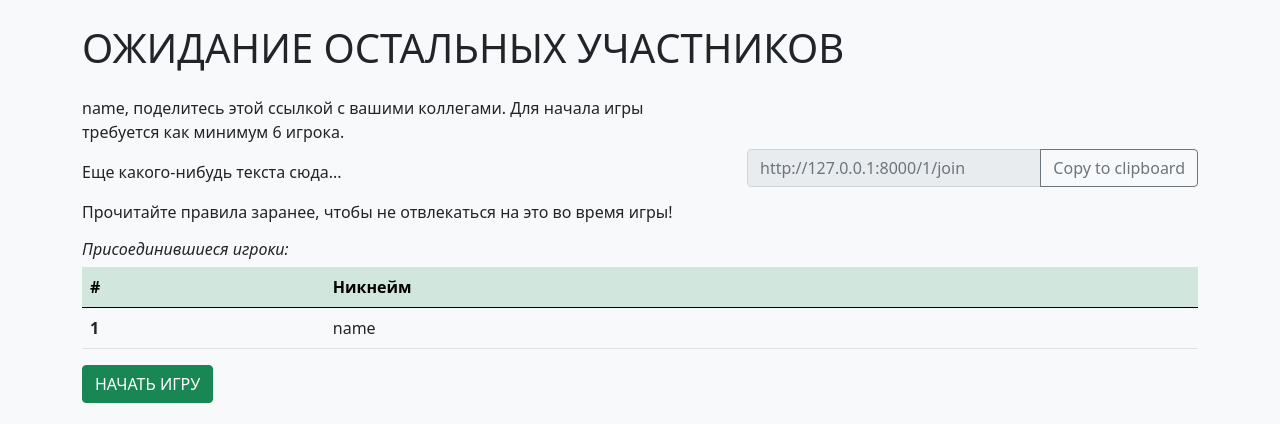
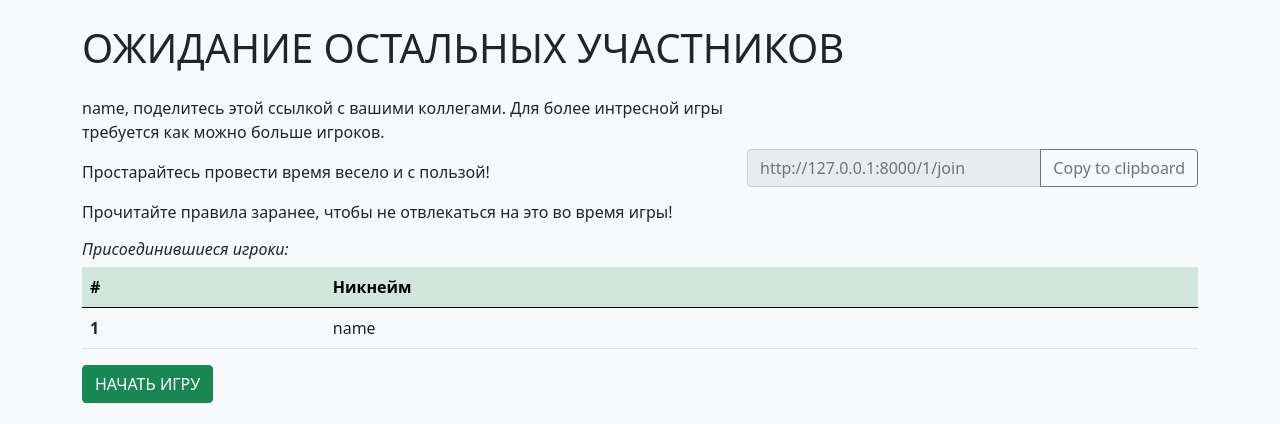
Before and after one commit to kamilain1/KanbanSimulator, a Django app: page /1/waiting_room in a window 1280 px wide. Shown: the part 70-494 px from the top of the page. Run offline with Django 3.2, Linux system fonts and the light colour scheme; data comes from the database, SQL or seed files in the repository; some libraries are stand-ins or nearby versions.

Commit message:
1000 updates per sec

```diff
--- a/board/templates/board/waiting_room.html
+++ b/board/templates/board/waiting_room.html
@@ -213,9 +213,9 @@
 
     <div class="row">
         <div class="col-7 fw-light">
-            <p>{{ player.name }}, поделитесь этой ссылкой с вашими коллегами. Для начала игры требуется как минимум 6
-                игрока.</p>
-            <p>Еще какого-нибудь текста сюда...</p>
+            <p>{{ player.name }}, поделитесь этой ссылкой с вашими коллегами. Для более интресной игры требуется как
+                можно больше игроков.</p>
+            <p>Простарайтесь провести время весело и с пользой!</p>
             <p>Прочитайте правила заранее, чтобы не отвлекаться на это во время игры!</p>
         </div>
 
```
